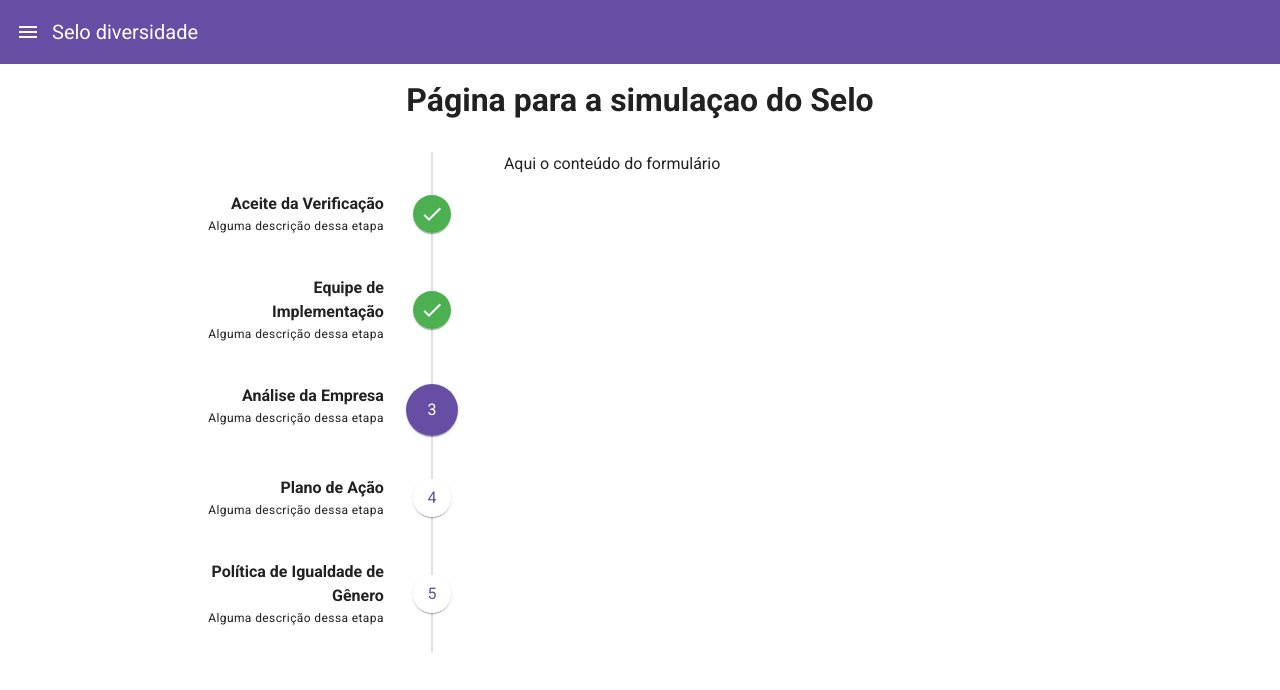
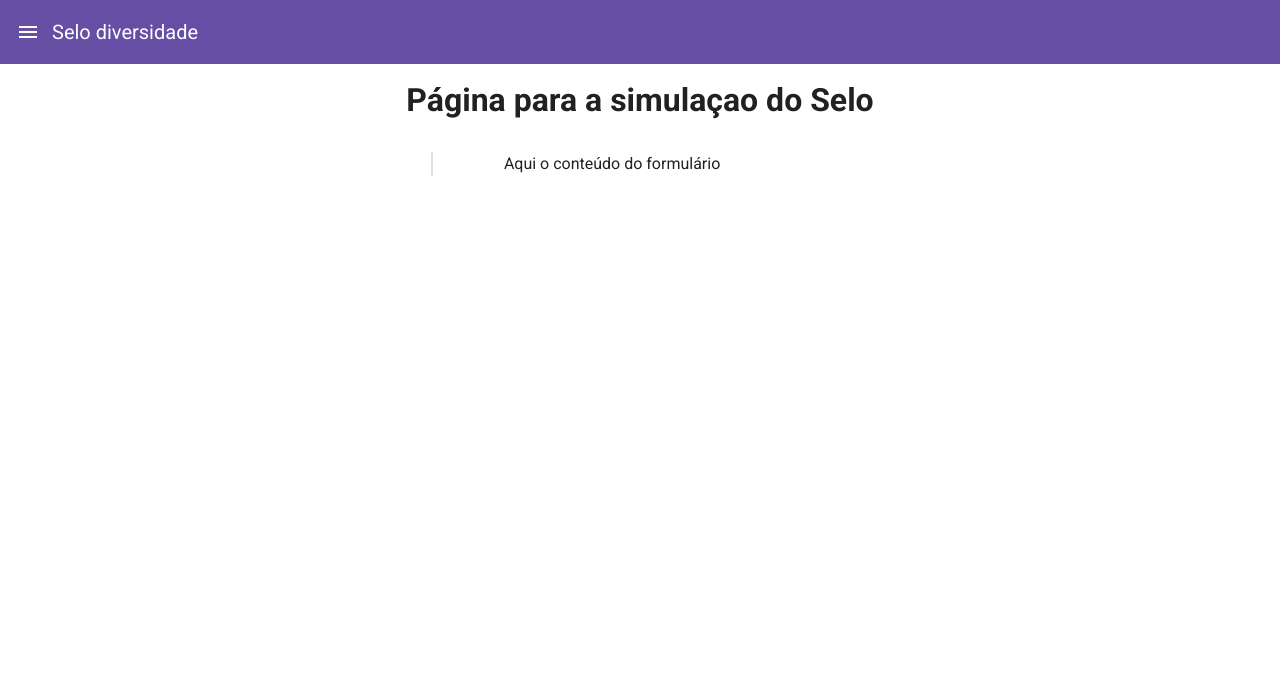
Before and after one commit to ofgabriel/siguala, a Vue app in the folder client/: page /simulacao in a window 1280 px wide. Shown: the top 690 px of the page. Built offline with nearby package versions, Linux system fonts and the light colour scheme.

Commit message:
Transforma etapas em prop da Trilha.

```diff
--- a/client/src/components/Trilha.vue
+++ b/client/src/components/Trilha.vue
@@ -41,6 +41,10 @@
 export default {
   name: 'Trilha',
   props: {
+    etapas: {
+      type: Object,
+      required: true,
+    },
     etapaAtual: {
       type: Number,
       required: true,
@@ -48,33 +52,7 @@ export default {
   },
   data() {
     return {
-      etapas: [
-        {
-          numero: 1,
-          nome: 'Aceite da Verificação',
-          descricao: 'Alguma descrição dessa etapa',
-        },
-        {
-          numero: 2,
-          nome: 'Equipe de Implementação',
-          descricao: 'Alguma descrição dessa etapa',
-        },
-        {
-          numero: 3,
-          nome: 'Análise da Empresa',
-          descricao: 'Alguma descrição dessa etapa',
-        },
-        {
-          numero: 4,
-          nome: 'Plano de Ação',
-          descricao: 'Alguma descrição dessa etapa',
-        },
-        {
-          numero: 5,
-          nome: 'Política de Igualdade de Gênero',
-          descricao: 'Alguma descrição dessa etapa',
-        },
-      ],
+
     };
   },
   methods: {
```
